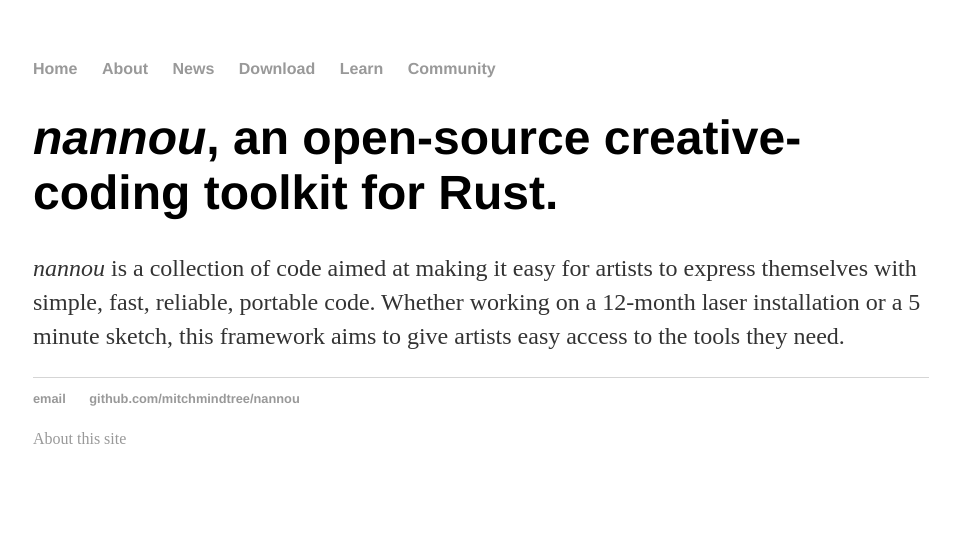
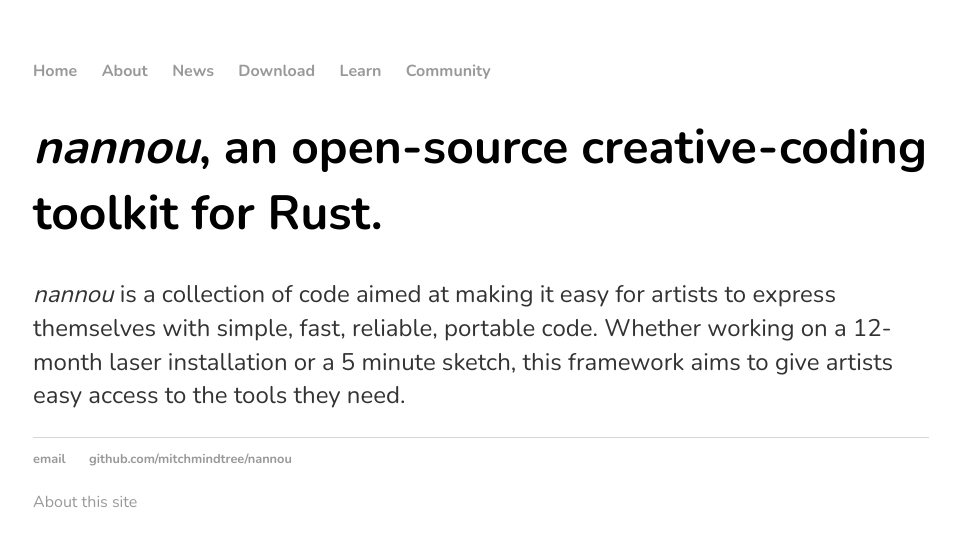
Before and after one commit to mitchmindtree/nannou-org.github.io, a Jekyll site: the page built from index.html, in a window 1280 px wide. Shown: the top 546 px of the page, without its empty margins (159-1114 px from the left). Built offline with Jekyll 4.4.1, drawn with Linux system fonts in a browser that asks for light colours; some web fonts are replaced.

Commit message:
Update main.css

```diff
--- a/css/main.css
+++ b/css/main.css
@@ -1,9 +1,10 @@
 body {
+    font-family: 'Nunito', sans-serif;
     margin: 60px auto;
     width: 70%;
 }
 nav ul, footer ul {
-    font-family:'Helvetica', 'Arial', 'Sans-Serif';
+    font-family:'Nunito', 'Helvetica', 'Sans-Serif';
     padding: 0px;
     list-style: none;
     font-weight: bold;
@@ -21,7 +22,7 @@
 }
 h1 {
     font-size: 3em;
-    font-family:'Helvetica', 'Arial', 'Sans-Serif';
+    font-family:'Nunito', 'Helvetica', 'Sans-Serif';
 }
 p {
     font-size: 1.5em;
```
